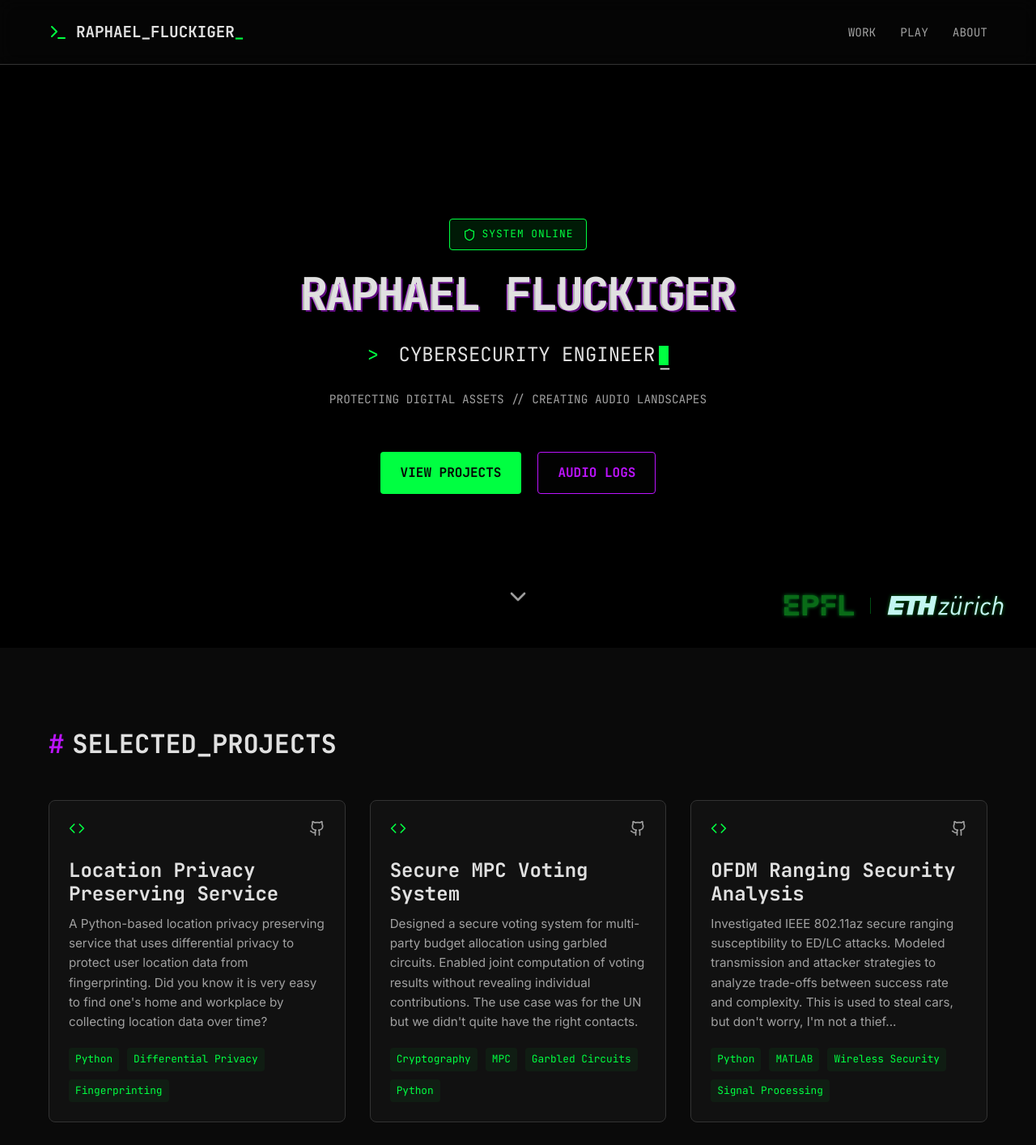
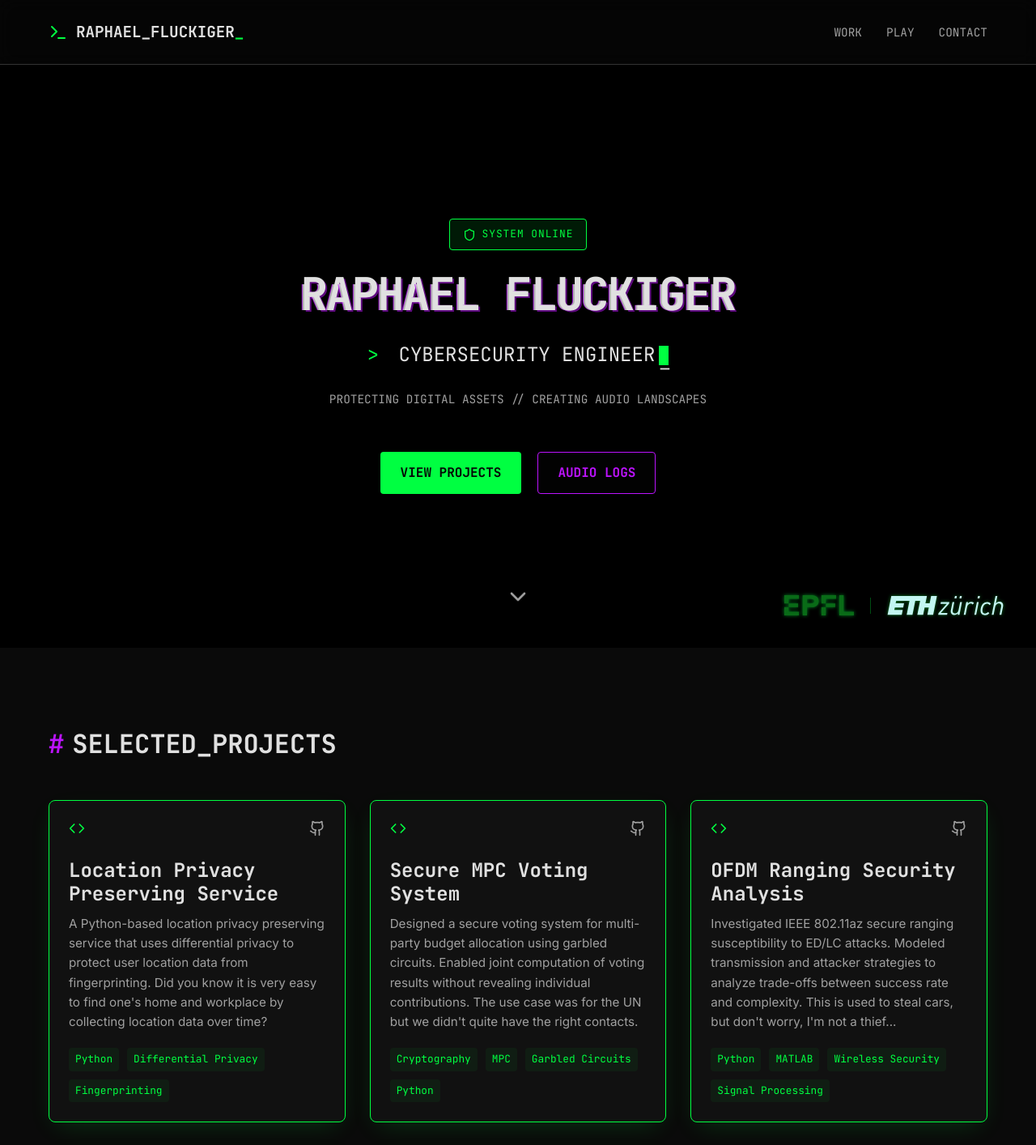
Before and after one commit to bybel/portfolioRF, a React (Vite) app: page / in a window 1280 px wide. Shown: the top 1414 px of the page at 81% size. Built offline with nearby package versions, Linux system fonts and the light colour scheme.

Commit message:
fix menu items

```diff
--- a/src/components/Hero.jsx
+++ b/src/components/Hero.jsx
@@ -292,6 +292,13 @@ const Hero = () => {
             justify-content: flex-start;
             padding-top: 20vh;
           }
+          /* Move logos to top-right on mobile to avoid bottom clutter */
+          .logo-group {
+            top: 20px !important;
+            bottom: auto !important;
+            right: 20px !important;
+            padding-top: 0 !important;
+          }
         }
       `}</style>
     </section>
--- a/src/components/Layout.jsx
+++ b/src/components/Layout.jsx
@@ -13,7 +13,7 @@ const Layout = ({ children }) => {
           <nav className="nav-links">
             <a href="#work" className="nav-item">WORK</a>
             <a href="#play" className="nav-item">PLAY</a>
-            <a href="#about" className="nav-item">ABOUT</a>
+            <a href="#about" className="nav-item">CONTACT</a>
           </nav>
         </div>
       </header>
--- a/src/components/ProjectCard.jsx
+++ b/src/components/ProjectCard.jsx
@@ -1,9 +1,36 @@
-import React from 'react';
+import React, { useEffect, useRef, useState } from 'react';
 import { Github, ExternalLink, Code } from 'lucide-react';
 
 const ProjectCard = ({ project }) => {
+  const cardRef = useRef(null);
+  const [isActive, setIsActive] = useState(false);
+
+  useEffect(() => {
+    const observer = new IntersectionObserver(
+      ([entry]) => {
+        setIsActive(entry.isIntersecting);
+      },
+      {
+        root: null,
+        rootMargin: '-45% 0px -45% 0px', // Active only when in the absolute center (10% slice)
+        threshold: 0
+      }
+    );
+
+    if (cardRef.current) {
+      observer.observe(cardRef.current);
+    }
+
+    return () => {
+      if (cardRef.current) observer.unobserve(cardRef.current);
+    };
+  }, []);
+
   return (
-        <div className="project-card animate-slide-up">
+    <div
+      ref={cardRef}
+      className={`project-card animate-slide-up ${isActive ? 'active' : ''}`}
+    >
       <div className="card-header">
         <div className="folder-icon">
           <Code size={20} />
@@ -42,7 +69,17 @@ const ProjectCard = ({ project }) => {
           overflow: hidden;
         }
 
+        /* Desktop Hover - Only on devices with actual hover capability */
+        @media (hover: hover) {
           .project-card:hover {
+            transform: translateY(-5px);
+            border-color: var(--text-accent);
+            box-shadow: 0 10px 30px -10px rgba(0, 255, 65, 0.2);
+          }
+        }
+
+        /* Active State - Driven by IntersectionObserver (Mobile Scroll) */
+        .project-card.active {
           transform: translateY(-5px);
           border-color: var(--text-accent);
           box-shadow: 0 10px 30px -10px rgba(0, 255, 65, 0.2);
```
Also changed, not shown: 3 other files (tests, documents, lock files or other folders). Lines whose indentation alone changed are shown as unchanged.
